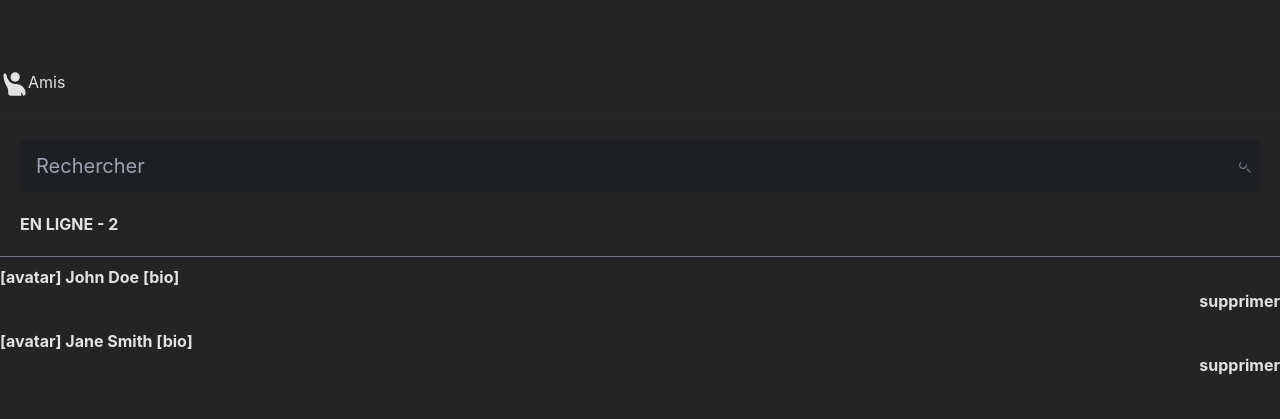
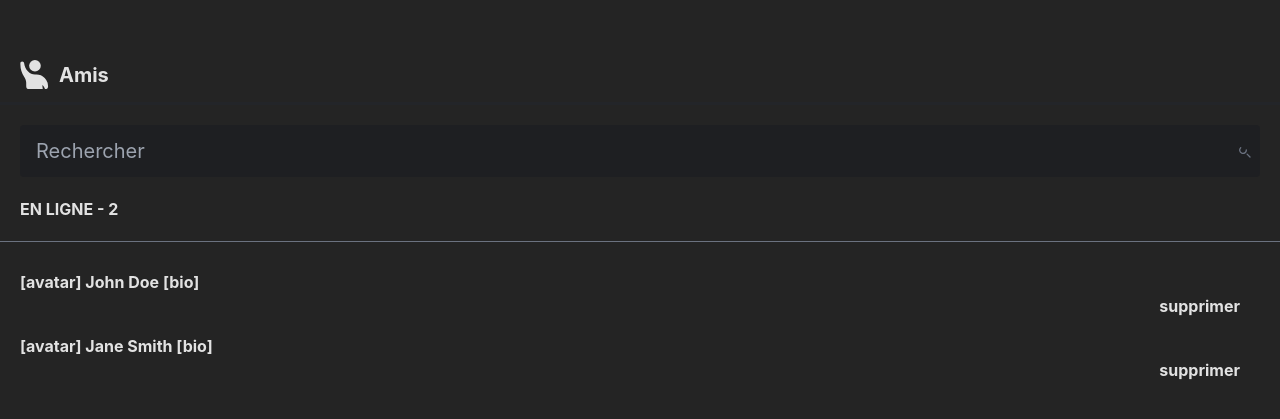
Before and after one commit to Standlc/transcendence, a React (Vite) app in the folder client/: page /friends in a window 1280 px wide. Shown: the part 173-592 px from the top of the page. Built offline with nearby package versions, Linux system fonts and the light colour scheme.

Commit message:
friends added in front, friends page on doing, still need to adjust for the DM

```diff
--- a/client/src/App.css
+++ b/client/src/App.css
@@ -96,7 +96,7 @@ input:focus {
 }
 
 .topbar-section {
-    height: 50px;
+    height: 60px;
     position: sticky;
     width: 100%;
     display: flex;
--- a/client/src/components/ChanColumn.tsx
+++ b/client/src/components/ChanColumn.tsx
@@ -23,8 +23,8 @@ export const ChanColumn: React.FC<Props> = ({ loginResponse, setCurrentPage }) =
                         aria-hidden="true"
                         role="img"
                         xmlns="http://www.w3.org/2000/svg"
-                        width="28"
-                        height="28"
+                        width="35"
+                        height="35"
                         viewBox="0 0 24 24"
                     >
                         <path
@@ -36,7 +36,7 @@ export const ChanColumn: React.FC<Props> = ({ loginResponse, setCurrentPage }) =
                             d="M13 10a4 4 0 1 0 0-8 4 4 0 0 0 0 8Z"
                         ></path>
                     </svg>
-                    <div className="ml-5">
+                    <div className="ml-6 mt-1">
                         <button onClick={handleFriendsClick}>Amis</button>
                     </div>
                 </div>
--- a/client/src/pages/Friends.tsx
+++ b/client/src/pages/Friends.tsx
@@ -63,11 +63,12 @@ export const Friends = () => {
                         style={{ borderBottomWidth: "3px" }}
                     >
                         <svg
+                            className="ml-4 mt-3"
                             aria-hidden="true"
                             role="img"
                             xmlns="http://www.w3.org/2000/svg"
-                            width="28"
-                            height="28"
+                            width="35"
+                            height="35"
                             viewBox="0 0 24 24"
                         >
                             <path
@@ -79,7 +80,7 @@ export const Friends = () => {
                                 d="M13 10a4 4 0 1 0 0-8 4 4 0 0 0 0 8Z"
                             ></path>
                         </svg>
-                        <div>Amis</div>
+                        <div className="ml-2 mt-4 font-bold text-xl ">Amis</div>
                     </div>
                     <div className="relative mt-5 ml-5 mr-5">
                         <input
@@ -114,7 +115,7 @@ export const Friends = () => {
                         EN LIGNE - 2
                     </div>
                     <div className="border-b border-b-gray-500 border-t-1 " />
-                    <ul className="w-full">
+                    <ul className="w-full p-5">
                         {friends.map((friend) => (
                             <li key={friend.id}>
                                 <button
@@ -123,7 +124,7 @@ export const Friends = () => {
                                 >
                                     [avatar] {friend.name}
                                     <span className=""> [bio]</span>
-                                    <span className="text-right block">
+                                    <span className="text-right mr-5 block">
                                         <button>supprimer</button>
                                     </span>
                                 </button>
```
